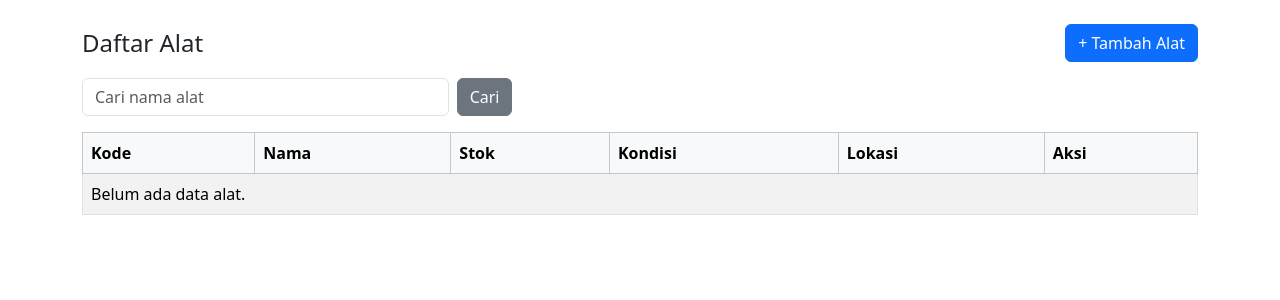
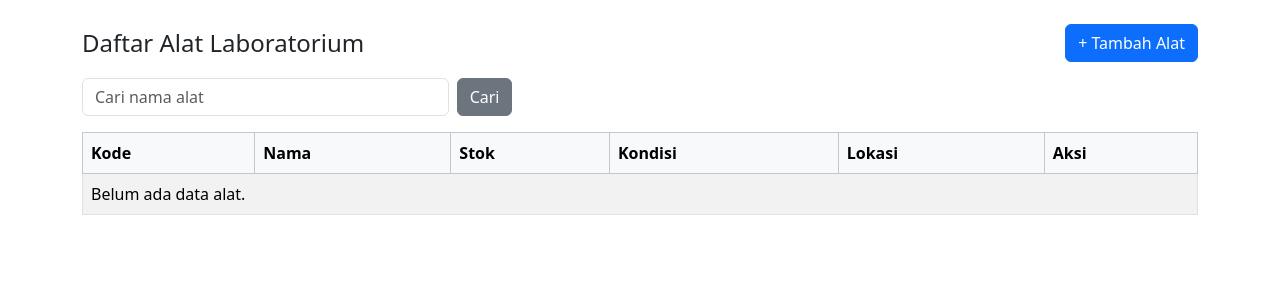
Before and after one commit to SoviWidiaWati/sipinjam, a Laravel app: page /alat in a window 1280 px wide. Shown: the part 56-356 px from the top of the page. Run offline with Laravel 12, Linux system fonts and the light colour scheme; a user stored in the database is signed in; data comes from the database, SQL or seed files in the repository; data that the repository does not hold is empty.

Commit message:
Ubah judul halaman daftar alat

```diff
--- a/resources/views/alat/index.blade.php
+++ b/resources/views/alat/index.blade.php
@@ -3,7 +3,7 @@
 
 @section('konten')
   <div class="d-flex justify-content-between align-items-center mb-3">
-    <h2 class="h4 m-0">Daftar Alat</h2>
+    <h2 class="h4 m-0">Daftar Alat Laboratorium</h2>
     <a href="{{ route('alat.create') }}" class="btn btn-primary">+ Tambah Alat</a>
   </div>
 
```
